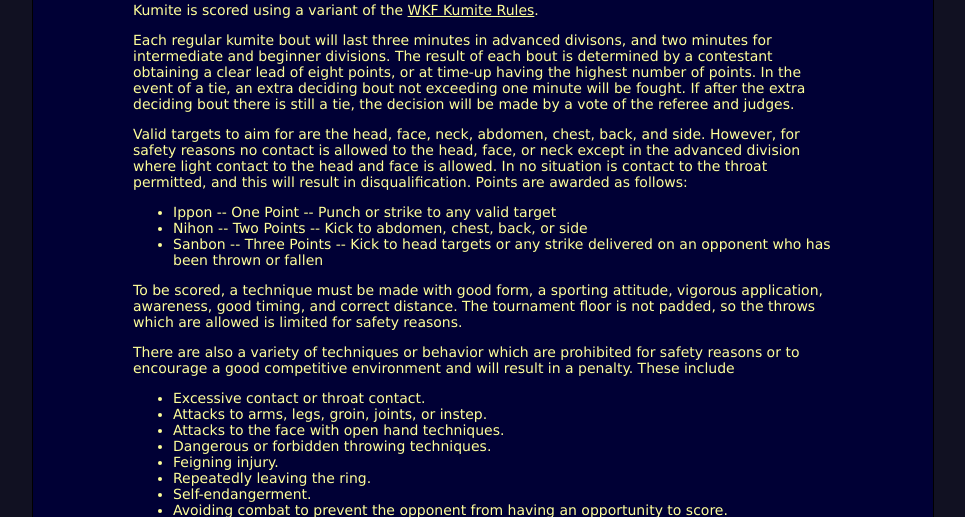
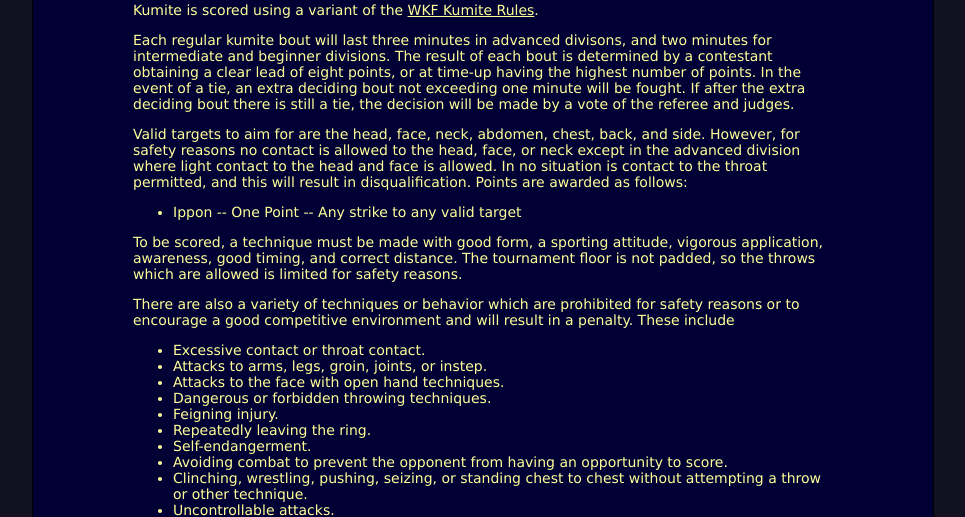
Before and after one commit to piotrf17/battleforboston, a Django app: page /events in a window 1280 px wide. Shown: the part 2059-2576 px from the top of the page, without its empty margins (157-1122 px from the left). Run offline with Django 3.2, Linux system fonts and the light colour scheme.

Commit message:
remove points

```diff
--- a/mysite/templates/events.html
+++ b/mysite/templates/events.html
@@ -155,8 +155,7 @@
       participate in kumite.</p>
 
       <p>Kumite is scored using a variant of the
-      <a href="http://www.wkf.net/images/stories/downloads/version_6_january_2009_eng.pdf">WKF
-      Kumite Rules</a>.</p>
+      <a href="http://www.wkf.net/images/stories/downloads/version_6_january_2009_eng.pdf">WKF Kumite Rules</a>.</p>
 
       <p>Each regular kumite bout will last three minutes in advanced
       divisons, and two minutes for intermediate and beginner
@@ -175,10 +174,7 @@
       result in disqualification. Points are awarded as follows:</p>
 
       <ul>
-        <li>Ippon -- One Point -- Punch or strike to any valid target</li>
-        <li>Nihon -- Two Points -- Kick to abdomen, chest, back, or side</li>
-        <li>Sanbon -- Three Points -- Kick to head targets or any
-        strike delivered on an opponent who has been thrown or fallen</li>
+        <li>Ippon -- One Point -- Any strike to any valid target</li>
       </ul>
 
    <p>To be scored, a technique must be made with good form, a
```
